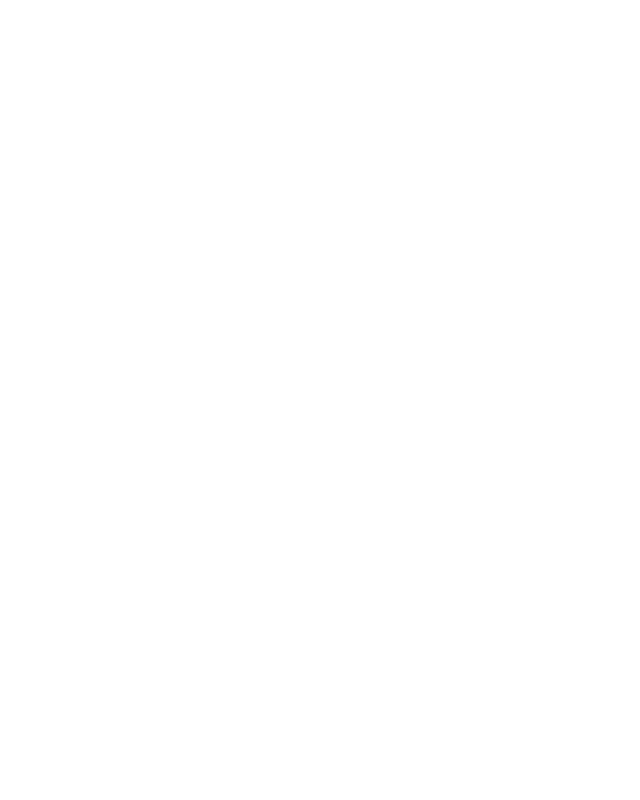
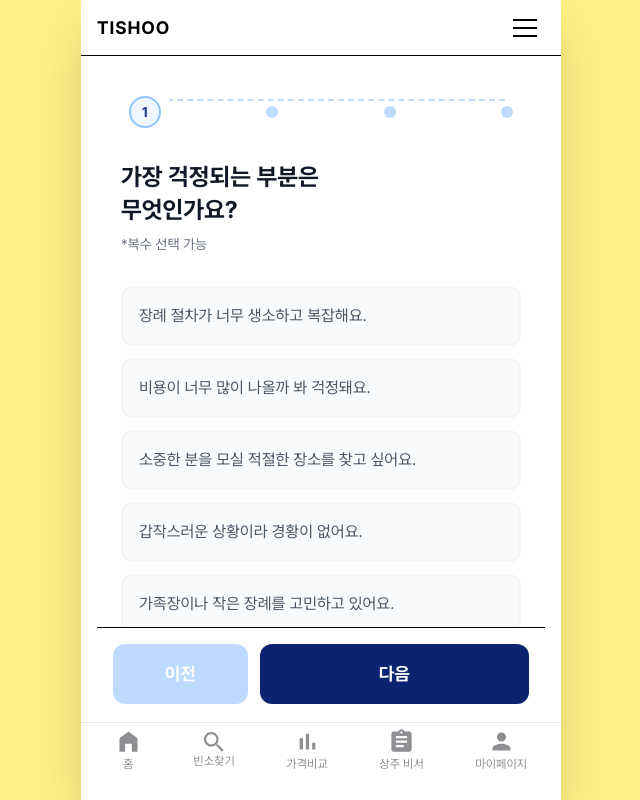
Before and after one commit to dokkk0dahee/Tishoo, a React (Vite) app: page /onboarding in a window 1280 px wide. Before the commit this address had no page. Shown: the whole page, without its empty margins (319-959 px from the left). Built offline with nearby package versions, Linux system fonts and the light colour scheme.

Commit message:
[FEAT] 온보딩 기본 구조

```diff
--- a/src/App.jsx
+++ b/src/App.jsx
@@ -4,6 +4,7 @@
 import Search from "./pages/Page1";
 import Community from "./pages/Page2";
 import Profile from "./pages/Page3";
+import Onboarding from "./pages/Onboarding";
 
 function App() {
   return (
@@ -14,6 +15,7 @@
           <Route path="/page1" element={<Search />} />
           <Route path="/page2" element={<Community />} />
           <Route path="/page3" element={<Profile />} />
+          <Route path="/onboarding" element={<Onboarding />} />
         </Route>
       </Routes>
     </BrowserRouter>
--- /dev/null
+++ b/src/components/common/onboarding-component.jsx
@@ -0,0 +1,72 @@
+import { useState } from "react";
+
+const Step1 = ({ initialData, onNext, onPrev }) => {
+  // 부모에게서 받은 초기값(뒤로가기 시 유지)으로 세팅
+    const [selectedOptions, setSelectedOptions] = useState(initialData || []);
+
+    const options = [
+        "장례 절차가 너무 생소하고 복잡해요.",
+        "비용이 너무 많이 나올까 봐 걱정돼요.",
+        "소중한 분을 모실 적절한 장소를 찾고 싶어요.",
+        "갑작스러운 상황이라 경황이 없어요.",
+        "가족장이나 작은 장례를 고민하고 있어요."
+    ];
+
+    const toggleOption = (index) => {
+        if (selectedOptions.includes(index)) {
+        setSelectedOptions(selectedOptions.filter((i) => i !== index));
+        } else {
+        setSelectedOptions([...selectedOptions, index]);
+        }
+    };
+
+    return (
+        <div className="h-full flex flex-col">
+        {/* 제목 */}
+        <div className="mb-8">
+            <h1 className="text-2xl font-bold text-gray-900 leading-snug">
+            가장 걱정되는 부분은<br />무엇인가요?
+            </h1>
+            <p className="text-sm text-gray-500 mt-2">*복수 선택 가능</p>
+        </div>
+
+        {/* 선택지 리스트 */}
+        <div className="flex flex-col gap-3">
+            {options.map((option, idx) => {
+            const isSelected = selectedOptions.includes(idx);
+            return (
+                <button
+                key={idx}
+                onClick={() => toggleOption(idx)}
+                className={`w-full text-left p-4 rounded-xl border-2 transition-all duration-200 ${
+                    isSelected
+                    ? "border-[#0A2472] bg-blue-50 text-[#0A2472] font-semibold"
+                    : "border-gray-100 bg-gray-50 text-gray-600 hover:bg-gray-100"
+                }`}
+                >
+                {option}
+                </button>
+            );
+            })}
+        </div>
+
+        {/* 버튼 영역 (부모가 레이아웃을 잡아주므로 absolute를 써서 하단에 고정) */}
+        <div className="absolute bottom-0 left-0 w-full bg-white p-4 flex gap-3 border-t">
+            <button
+            onClick={onPrev}
+            className="flex-1 bg-blue-200 text-white py-4 rounded-xl font-bold text-lg hover:bg-blue-300"
+            >
+            이전
+            </button>
+            <button
+            onClick={() => onNext({ concerns: selectedOptions })}
+            className="flex-[2] bg-[#0A2472] text-white py-4 rounded-xl font-bold text-lg hover:bg-blue-900"
+            >
+            다음
+            </button>
+        </div>
+        </div>
+    );
+};
+
+export default Step1;
--- a/src/pages/Home.jsx
+++ b/src/pages/Home.jsx
@@ -1,17 +1,78 @@
-// src/pages/Home.jsx
-const Home = () => {
+import { useState } from "react";
+import { useNavigate } from "react-router-dom";
+import Step1 from "../components/survey/Step1";
+// import Step2 from "../components/survey/Step2"; // 나중에 만드실 2단계 컴포넌트
+
+const SurveyContainer = () => {
+    const navigate = useNavigate();
+
+    // 1. 현재 스텝 상태 관리 (기본값 1)
+    const [currentStep, setCurrentStep] = useState(1);
+
+    // 2. 전체 설문 데이터 모음집 (여기에 모든 스텝의 선택값이 쌓입니다)
+    const [formData, setFormData] = useState({
+        concerns: [], // 1단계 데이터
+        // guestCount: "", // 나중에 들어올 2단계 데이터 예시
+        // region: "",     // 나중에 들어올 3단계 데이터 예시
+    });
+
+    // 다음 스텝으로 넘어가는 함수 (자식 컴포넌트에서 호출할 예정)
+    const handleNext = (stepData) => {
+        // 기존 데이터에 방금 선택한 새 데이터를 병합
+        setFormData((prev) => ({ ...prev, ...stepData }));
+
+        // 다음 스텝으로 이동
+        if (currentStep < 4) {
+        setCurrentStep((prev) => prev + 1);
+        } else {
+        console.log("최종 제출 데이터:", { ...formData, ...stepData });
+        alert("설문이 완료되었습니다! 견적 페이지로 이동합니다.");
+        // 여기서 백엔드로 API를 쏘고, navigate("/result") 등으로 이동하면 됩니다!
+        }
+    };
+
+    // 이전 스텝으로 돌아가는 함수
+    const handlePrev = () => {
+        if (currentStep === 1) {
+        navigate(-1); // 1단계면 아예 이전 페이지(홈 등)로 돌아가기
+        } else {
+        setCurrentStep((prev) => prev - 1);
+        }
+    };
+
     return (
-    <div className="pt-[31px] gap-[30px]">
-        <div>
-            <h6 className="text-[16px] font-bold text-[#0B1F57] line-height-[22px] mb-[12px]">
-                장례준비, 무엇부터 해야 할까요?
-            </h6>
-            <button className="w-full h-[64px] bg-[#B9CCFD] rounded rouned-[8px] border-[1px] border-[#E3E6F0]
-                text-[#0A2472] text-[14px] font-semibold">
-                단계별 안내 받으러 가기
-            </button>
+        <div className="flex flex-col h-full bg-white relative">
+
+        {/* 🌟 공통 상단 타임라인 (Stepper) - 여기서 한 번만 그립니다! */}
+        <div className="flex items-center justify-between px-6 pt-6 mb-8 relative">
+            <div className="absolute left-10 right-10 h-[2px] border-t-2 border-dashed border-blue-200 top-1/2 -translate-y-1/2 z-0"></div>
+            {[1, 2, 3, 4].map((step) => (
+            <div key={step} className="z-10 bg-white px-2">
+                {currentStep >= step ? (
+                <div className="w-8 h-8 rounded-full border-2 border-blue-300 bg-blue-50 flex items-center justify-center text-blue-900 font-bold text-sm">
+                    {step}
+                </div>
+                ) : (
+                <div className="w-3 h-3 rounded-full bg-blue-200"></div>
+                )}
+            </div>
+            ))}
         </div>
-    </div>
+
+        {/* 🌟 조건부 렌더링 (스텝 번호에 따라 컴포넌트 갈아끼우기) */}
+        <div className="flex-1 overflow-y-auto px-6 pb-24">
+            {currentStep === 1 && (
+            <Step1
+                initialData={formData.concerns} // 뒤로가기 했을 때 이전 선택값 유지용
+                onNext={handleNext}
+                onPrev={handlePrev}
+            />
+            )}
+            {/* currentStep === 2 && <Step2 onNext={handleNext} onPrev={handlePrev} /> */}
+        </div>
+
+        </div>
     );
 };
-export default Home;
+
+export default SurveyContainer;
--- a/src/pages/Onboarding.jsx
+++ b/src/pages/Onboarding.jsx
@@ -1,6 +1,74 @@
+import { useState } from "react";
+import { useNavigate } from "react-router-dom";
+import Step1 from "../components/common/onboarding-component";
+
 const Onboarding = () => {
+    const navigate = useNavigate();
+
+    // 1. 현재 스텝 상태 관리 (기본값 1)
+    const [currentStep, setCurrentStep] = useState(1);
+
+    // 2. 전체 설문 데이터 모음집 (여기에 모든 스텝의 선택값이 쌓입니다)
+    const [formData, setFormData] = useState({
+        concerns: [], // 1단계 데이터
+        // guestCount: "", // 나중에 들어올 2단계 데이터 예시
+        // region: "",     // 나중에 들어올 3단계 데이터 예시
+    });
+
+    // 다음 스텝으로 넘어가는 함수 (자식 컴포넌트에서 호출할 예정)
+    const handleNext = (stepData) => {
+        // 기존 데이터에 방금 선택한 새 데이터를 병합
+        setFormData((prev) => ({ ...prev, ...stepData }));
+
+        // 다음 스텝으로 이동
+        if (currentStep < 4) {
+        setCurrentStep((prev) => prev + 1);
+        } else {
+        console.log("최종 제출 데이터:", { ...formData, ...stepData });
+        alert("설문이 완료되었습니다! 견적 페이지로 이동합니다.");
+        // 여기서 백엔드로 API를 쏘고, navigate("/result") 등으로 이동하면 됩니다!
+        }
+    };
+
+    // 이전 스텝으로 돌아가는 함수
+    const handlePrev = () => {
+        if (currentStep === 1) {
+        navigate(-1); // 1단계면 아예 이전 페이지(홈 등)로 돌아가기
+        } else {
+        setCurrentStep((prev) => prev - 1);
+        }
+    };
+
     return (
-        <div className="onboarding">
+        <div className="flex flex-col h-full bg-white relative">
+
+        {/* 🌟 공통 상단 타임라인 (Stepper) - 여기서 한 번만 그립니다! */}
+        <div className="flex items-center justify-between px-6 pt-6 mb-8 relative">
+            <div className="absolute left-10 right-10 h-[2px] border-t-2 border-dashed border-blue-200 top-1/2 -translate-y-1/2 z-0"></div>
+            {[1, 2, 3, 4].map((step) => (
+            <div key={step} className="z-10 bg-white px-2">
+                {currentStep >= step ? (
+                <div className="w-8 h-8 rounded-full border-2 border-blue-300 bg-blue-50 flex items-center justify-center text-blue-900 font-bold text-sm">
+                    {step}
+                </div>
+                ) : (
+                <div className="w-3 h-3 rounded-full bg-blue-200"></div>
+                )}
+            </div>
+            ))}
+        </div>
+
+        {/* 🌟 조건부 렌더링 (스텝 번호에 따라 컴포넌트 갈아끼우기) */}
+        <div className="flex-1 overflow-y-auto px-6 pb-24">
+            {currentStep === 1 && (
+            <Step1
+                initialData={formData.concerns} // 뒤로가기 했을 때 이전 선택값 유지용
+                onNext={handleNext}
+                onPrev={handlePrev}
+            />
+            )}
+            {/* currentStep === 2 && <Step2 onNext={handleNext} onPrev={handlePrev} /> */}
+        </div>
 
         </div>
     );
```
